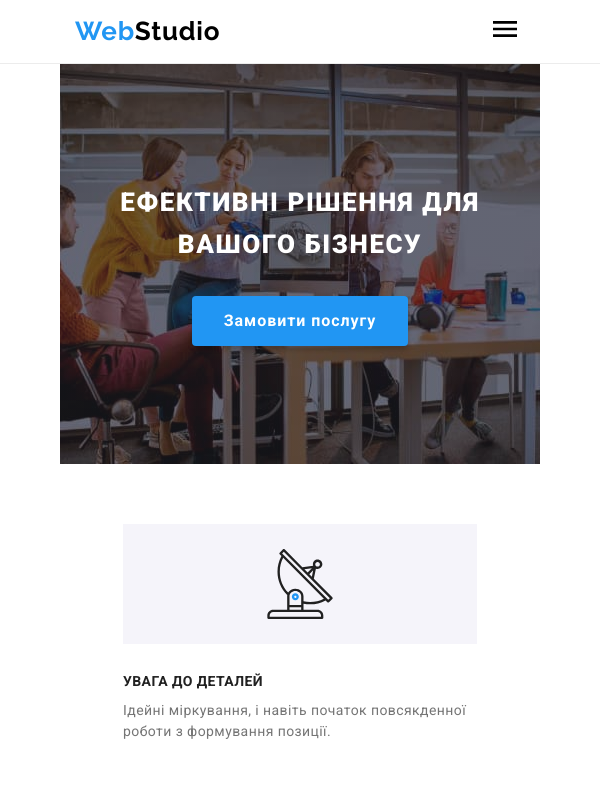
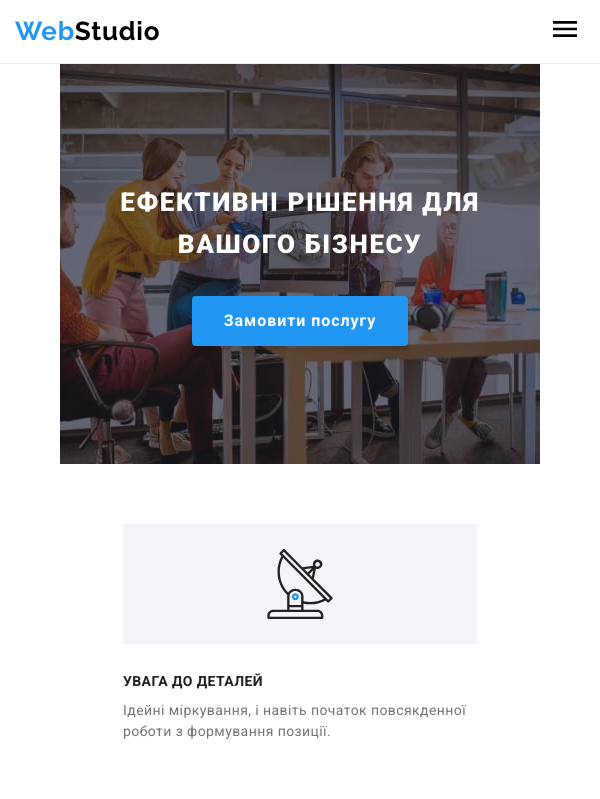
Before and after one commit to Nazar-kulyk/goit-markup-hw-08, a plain HTML site: page index.html in a window 600 px wide. Shown: the top 799 px of the page. Drawn offline with nearby package versions, Linux system fonts and the light colour scheme.

Commit message:
update 6.4

```diff
--- a/sass/base/_container.scss
+++ b/sass/base/_container.scss
@@ -13,7 +13,7 @@
 }
 @media screen and (min-width: 480px) and (max-width: 767px) {
   .container {
-    max-width: 480px;
+    max-width: 767px;
     padding: 0px 15px;
     margin: 0 auto;
   }
```
Also changed, not shown: css/main.css, dist/css/main.min.css.
